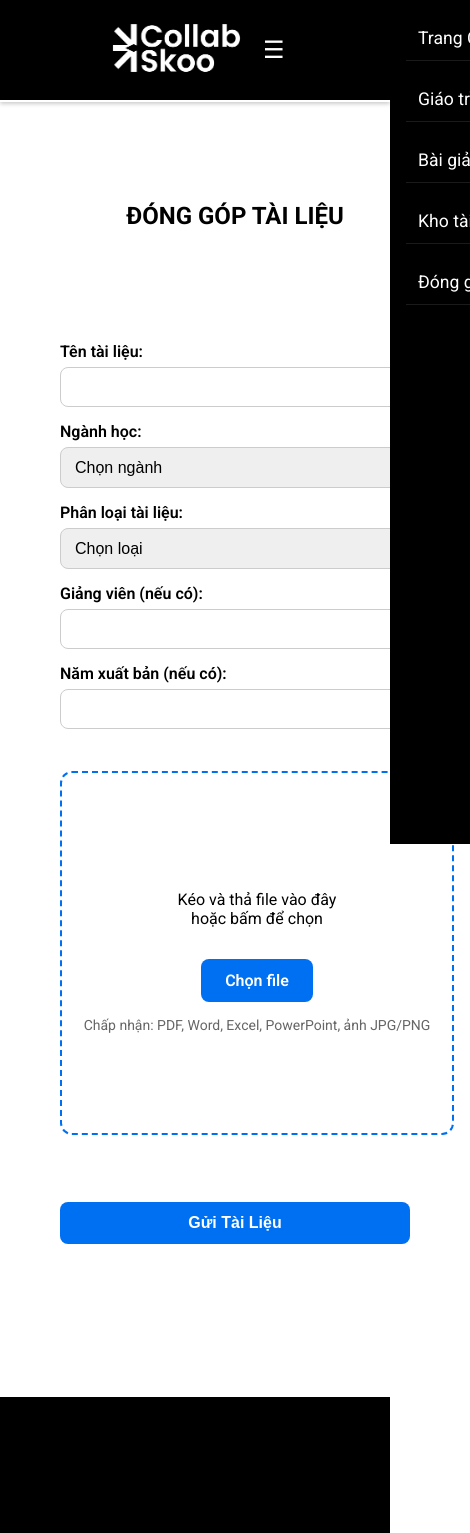
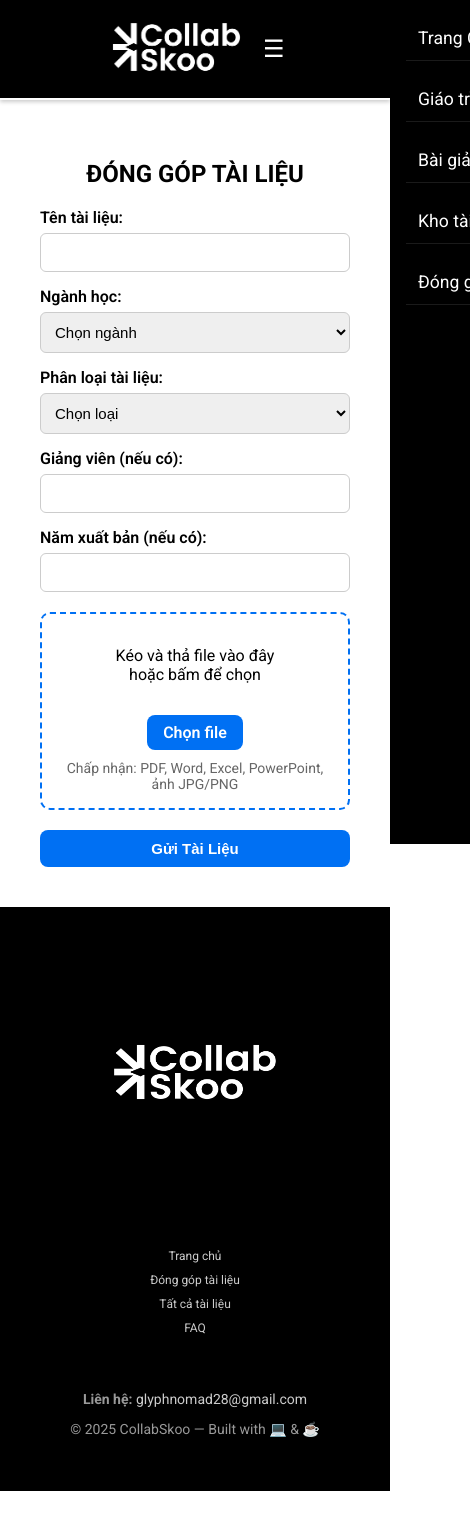
Before and after one commit to xuanquang0108/CollabSkoo, a Next.js app: page /upload in a window 390 px wide. Shown: the top 1533 px of the page, 470 px wide, since content can reach past the window. After the commit the page ends 1491 px from the top, so only its background shows below. Built offline with nearby package versions, Linux system fonts and the light colour scheme.

Commit message:
- add supabase to Homepage - adjust upload page responsive - replace old link for mobile menu

```diff
--- a/package.json
+++ b/package.json
@@ -9,6 +9,7 @@
     "lint": "next lint"
   },
   "dependencies": {
+    "@supabase/supabase-js": "^2.50.5",
     "clsx": "^2.1.1",
     "multer": "^2.0.1",
     "next": "^15.3.5",
--- a/src/app/page.tsx
+++ b/src/app/page.tsx
@@ -18,8 +18,8 @@ async function getDocumentTypes(): Promise<DocumentType[]> {
   ];
 }
 
-// ✅ Đây là Server Component, KHÔNG CẦN "use client"
 export default async function Home() {
+
   const documentTypes = await getDocumentTypes();
   const categories = await getCategories();
 
--- a/src/app/upload/page.tsx
+++ b/src/app/upload/page.tsx
@@ -55,22 +55,21 @@ export default function UploadDocument() {
         publish_year: '',
       });
 
-      window.scrollTo({ top: 0, behavior: "smooth" });
+      window.scrollTo({ top: 0, behavior: 'smooth' });
     } else {
       setMessage(json.error || 'Tải lên thất bại.');
     }
   };
 
   return (
+    <div className="upload-wrapper">
       <section className="upload-section">
-      <h2>Đóng Góp tài liệu</h2>
+        <h2>Đóng Góp Tài Liệu</h2>
 
         {message && (
-        <div className="flash-messages">
-          <li>
-            {message}
-          </li>
-        </div>
+          <ul className="flash-messages">
+            <li>{message}</li>
+          </ul>
         )}
 
         <form className="upload-form" onSubmit={(e) => { e.preventDefault(); handleUpload(); }}>
@@ -98,7 +97,7 @@ export default function UploadDocument() {
           <label>Năm xuất bản (nếu có):</label>
           <input type="number" name="publish_year" value={formData.publish_year} onChange={handleChange} />
 
-        <section className="upload-box" id="dropArea">
+          <section className="upload-box">
             <p>Kéo và thả file vào đây<br />hoặc bấm để chọn</p>
             <input className="input_upload" id="fileInput" type="file" onChange={handleFileChange} />
             <label htmlFor="fileInput" className="upload-label">Chọn file</label>
@@ -109,5 +108,6 @@ export default function UploadDocument() {
           <button type="submit" className="submit-btn">Gửi Tài Liệu</button>
         </form>
       </section>
+    </div>
   );
 }
--- a/src/components/categories/Categories.tsx
+++ b/src/components/categories/Categories.tsx
@@ -3,7 +3,6 @@
 
 import styles from './Categories.module.css';
 import Link from 'next/link';
-import { useState, useEffect } from 'react';
 import categoriesStyles from "@/components/categories/Categories.module.css";
 
 // Interface cho kiểu dữ liệu Category
@@ -17,34 +16,7 @@ interface CategoriesProps {
 }
 
 export default function Categories({ categories }: CategoriesProps) {
-  // Theo dõi trạng thái đã được render ở client-side chưa
-  const [mounted, setMounted] = useState(false);
-
-  useEffect(() => {
-    // Đánh dấu component đã được mount ở client
-    setMounted(true);
-  }, []);
-
-  // Nếu chưa mount ở client, hiển thị skeleton loading
-  if (!mounted) {
-    return (
-      <section className={styles.categoriesContainer}>
-        <h2 className={categoriesStyles.sectionTitle}>Khám phá Danh mục</h2>
-        <p className={categoriesStyles.subtitle}>Tài liệu học tập được phân loại theo chuyên ngành phổ biến</p>
-        <div className={styles.categoryCardsContainer}>
-          {[1, 2, 3].map((i) => (
-            <div key={i} className={`${styles.categoryCard} ${styles.skeleton}`}>
-              <div className={`${styles.categoryIcon} ${styles.skeletonIcon}`}></div>
-              <h3 className={`${styles.categoryTitle} ${styles.skeletonText}`}></h3>
-              <p className={`${styles.categoryDescription} ${styles.skeletonText}`}></p>
-            </div>
-          ))}
-        </div>
-      </section>
-    );
-  }
-
-  // Hiển thị danh mục khi đã có dữ liệu
+  // Hiển thị danh mục khi có dữ liệu
   return (
     <section className={styles.categoriesContainer}>
         <div className={styles.categoriesGrid}>
--- a/src/components/layout/Footer.tsx
+++ b/src/components/layout/Footer.tsx
@@ -25,7 +25,7 @@ export default function Footer() {
         <div className={styles.footerMiddle}>
           <ul className={styles.footerLinks}>
             <li><Link href="/">Trang chủ</Link></li>
-            <li><Link href="/src/app/upload">Đóng góp tài liệu</Link></li>
+            <li><Link href="/upload">Đóng góp tài liệu</Link></li>
             <li><Link href="/documents">Tất cả tài liệu</Link></li>
             <li><Link href="/#faq-section">FAQ</Link></li>
           </ul>
--- a/src/components/layout/Header.tsx
+++ b/src/components/layout/Header.tsx
@@ -126,7 +126,7 @@ export default function Header({ documentTypes }: { documentTypes: DocumentType[
               </li>
             ))}
             <li><Link href="/documents" onClick={() => setIsSidePanelOpen(false)}>Kho tài liệu</Link></li>
-            <li><Link href="/src/app/upload" onClick={() => setIsSidePanelOpen(false)}>Đóng góp tài liệu</Link></li>
+            <li><Link href="/upload" onClick={() => setIsSidePanelOpen(false)}>Đóng góp tài liệu</Link></li>
           </ul>
         </nav>
       </div>
--- a/src/lib/categories.ts
+++ b/src/lib/categories.ts
@@ -1,5 +1,5 @@
-// src/lib/categories.ts
-import { query } from './db';
+//import { query } from './db';
+import { supabase } from './supabaseClient'
 
 export interface Category {
   id: string;
@@ -7,15 +7,17 @@ export interface Category {
 }
 
 export async function getCategories() {
-  try {
-    // Thực hiện truy vấn SQL
-    const categories = await query(
-      'SELECT id, name FROM categories',
-      []
-    ) as Category[];
+  const { data, error } = await supabase
+    .from('categories')
+    .select('*')
+    .order('name', { ascending: true })
 
-    return categories;
-  } catch (error) {
-    console.error('Failed to fetch categories:', error);
+    console.log('✅ Supabase data:', data?.length, 'mục');
+
+  if (error) {
+    console.error('Lỗi lấy categories từ Supabase:', error.message)
+    return []
   }
+
+  return data ?? [];
 }
--- /dev/null
+++ b/src/lib/supabaseClient.ts
@@ -0,0 +1,7 @@
+// src/lib/supabaseClient.ts
+import { createClient } from '@supabase/supabase-js'
+
+const supabaseUrl = process.env.NEXT_PUBLIC_SUPABASE_URL!
+const supabaseAnonKey = process.env.NEXT_PUBLIC_SUPABASE_ANON_KEY!
+
+export const supabase = createClient(supabaseUrl, supabaseAnonKey)
--- a/src/styles/upload.css
+++ b/src/styles/upload.css
@@ -1,96 +1,67 @@
-.note {
-  font-size: 0.9rem;
-  color: var(--note);
-  margin-top: 4px;
-  margin-bottom: 12px;
-  font-style: italic;
+/* Reset cơ bản */
+*,
+*::before,
+*::after {
+  box-sizing: border-box;
 }
 
+html, body {
+  margin: 0;
+  padding: 0;
+  width: 100%;
+}
+
+/* Wrapper căn giữa toàn bộ */
+.upload-wrapper {
+  display: flex;
+  justify-content: center;
+  padding: 20px;
+}
+
+/* Section chính */
 .upload-section {
-  display: flex;
-  flex-direction: column;
-  align-items: center;
-  justify-content: center;
   width: 100%;
   max-width: 750px;
-  margin: 50px auto;
-  padding: 30px 40px;
+  background-color: #fff;
+  padding: 30px;
   border-radius: 12px;
   font-family: 'Roboto', sans-serif;
 }
 
+/* Tiêu đề */
 .upload-section h2 {
+  text-align: center;
   text-transform: uppercase;
-  font-weight: bold;
-  text-align: center;
-  color: black;
-  margin-bottom: 25px;
+  margin-bottom: 20px;
 }
 
-.upload-section label {
+/* Form và input */
+.upload-form label {
+  margin-top: 15px;
   display: block;
-  margin-top: 15px;
   font-weight: 600;
-  color: black;
 }
 
-.upload-section input[type="text"],
-.upload-section select,
-.upload-section input[type="file"],
-.upload-section input[type="number"] {
+.upload-form input,
+.upload-form select {
   width: 100%;
   padding: 10px;
   margin-top: 6px;
+  font-size: 16px;
+  border-radius: 6px;
   border: 1px solid #ccc;
-  border-radius: 8px;
-  font-size: 16px;
-  box-sizing: border-box;
 }
 
-.upload-section button {
-  display: block;
-  width: 100%;
-  padding: 12px;
-  margin-top: 25px;
-  background-color: var(--main-blue);
-  border: none;
-  color: white;
-  font-size: 16px;
-  font-weight: bold;
-  border-radius: 8px;
-  cursor: pointer;
-  transition: background-color 0.3s ease;
-}
-
-.upload-section button:hover {
-  background-color: var(--main-blue-hover);
-}
-
-.flash-messages {
-  list-style-type: none;
-  padding: 0;
-  margin-bottom: 15px;
-}
-
-.flash-messages li {
-  background-color: var(--main-white);
-  color: var(--main-blue);
-  border-left: 4px solid var(--main-blue);
-  padding: 10px 12px;
-  margin-bottom: 8px;
-  border-radius: 6px;
-  font-size: 15px;
-  text-transform: uppercase;
-  font-weight: bold;
-}
-
+/* Hộp tải file */
 .upload-box {
   background-color: var(--main-white);
   border: 2px dashed var(--main-blue);
   border-radius: 10px;
-  height: 300px;
-  width: 600px;
-  margin: 20px;
+  max-width: 650px;
+  width: 100%;
+  min-height: 300px;
+  height: 100%;
+  margin: 20px auto;
   padding: 20px;
   position: relative;
   display: flex;
@@ -100,17 +71,18 @@
   text-align: center;
 }
 
-.upload-box.dragover {
-  border-color: var(--main-blue);
-  background-color: lightsteelblue;;
+.upload-box .upload-hint {
+  font-size: 14px;
+  color: #666;
+  margin-top: 10px;
 }
 
+/* Ẩn input file */
 .input_upload {
   display: none;
 }
 
 .upload-label {
-  display: inline-block;
   padding: 12px 24px;
   margin-top: 15px;
   background-color: var(--main-blue);
@@ -123,48 +95,62 @@
   text-decoration: none;
 }
 
+
 .upload-label:hover {
-  background-color: var(--main-blue-hover);
-}
-
-.upload-hint {
-  margin-top: 15px;
-  font-size: 14px;
-  color: #666;
+  background-color: var(--main-blue-hover, #0059c9);
 }
 
 .file-preview {
-  margin-top: 15px;
-  font-size: 15px;
-  color: #333;
+  margin-top: 10px;
 }
 
+/* Flash messages */
+.flash-messages li {
+  background: #f0f8ff;
+  color: #0070f3;
+  padding: 10px;
+  border-left: 4px solid #0070f3;
+  margin-bottom: 10px;
+  border-radius: 6px;
+}
+
+/* Submit button */
 .submit-btn {
-  margin-top: 25px;
-  background-color: var(--main-blue);
+  width: 100%;
+  background-color: var(--main-blue, #0070f3);
   color: white;
-  padding: 12px 30px;
   border: none;
   border-radius: 8px;
-  font-size: 18px;
+  padding: 12px;
+  font-size: 16px;
+  font-weight: bold;
   cursor: pointer;
-  transition: 0.3s;
 }
 
 .submit-btn:hover {
-  background-color: var(--main-blue-hover);
+  background-color: var(--main-blue-hover, #0059c9);
 }
 
+/* Responsive */
 @media (max-width: 768px) {
-  .upload-form, .upload-box {
-    width: 100%;
-    max-width: 350px;
+  .upload-section {
+    padding: 20px;
+  }
 
-    margin: 5vh auto;
-    padding: 30px 20px;
-    border-radius: 12px;
-    display: flex;
-    flex-direction: column;
-    justify-content: center;
+  .upload-box {
+    padding: 16px;
+    min-height: 150px;
+    height: 100%;
+  }
+
+  .upload-form input,
+  .upload-form select,
+  .submit-btn {
+    font-size: 15px;
+    padding: 10px;
+  }
+
+  .upload-label {
+    padding: 8px 16px;
   }
 }
--- a/tsconfig.json
+++ b/tsconfig.json
@@ -1,7 +1,7 @@
 {
   "compilerOptions": {
     "baseUrl": ".",
-    "target": "es5",
+    "target": "es2017",
     "lib": [
       "dom",
       "dom.iterable",
```
Also changed, not shown: 1 other file (tests, documents, lock files or other folders). Lines whose indentation alone changed are shown as unchanged.
